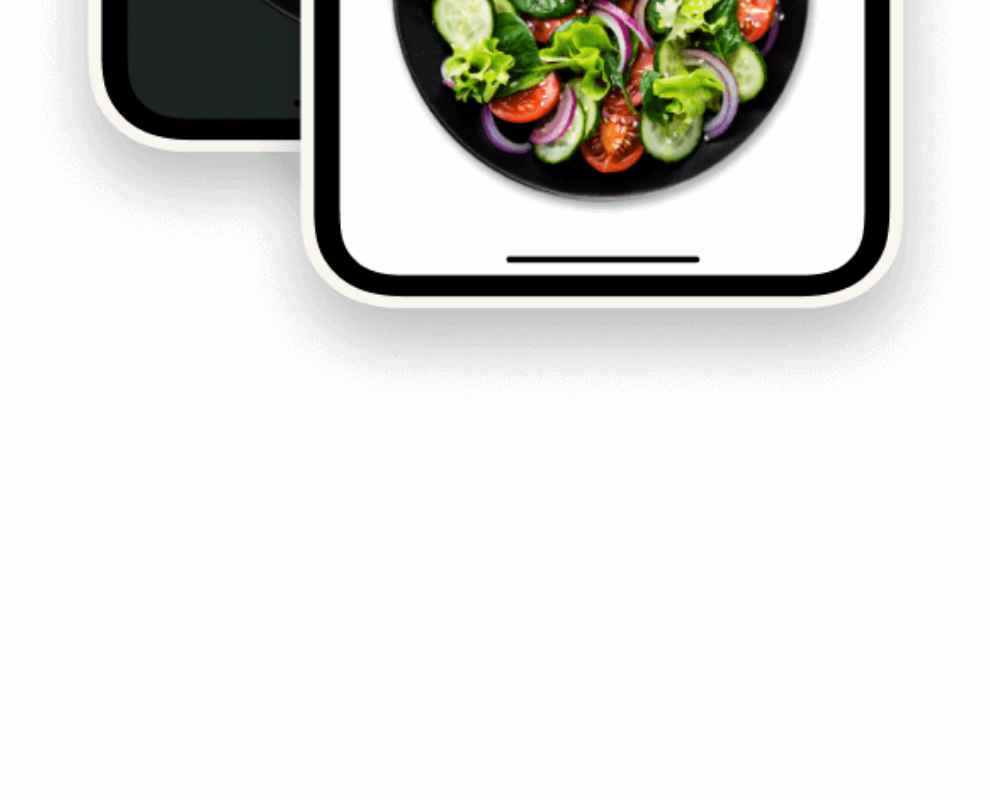
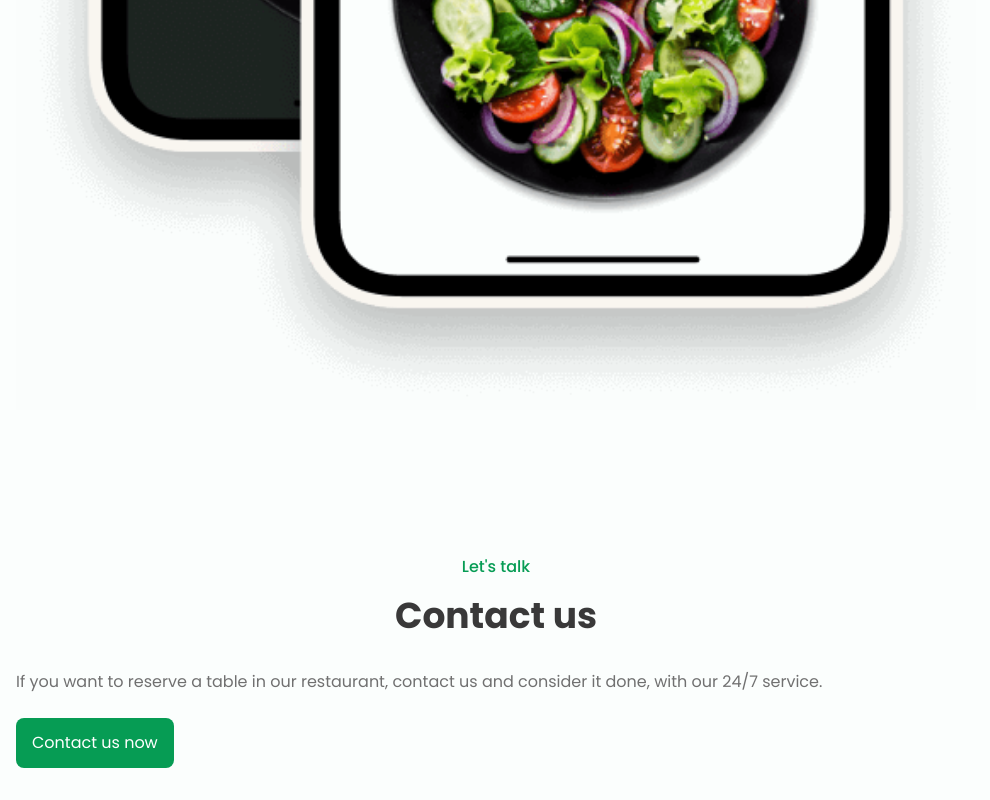
Before and after one commit to Ogenyi25/foodapp, a plain HTML site: page index.html in a window 1280 px wide. Shown: the part 4132-4932 px from the top of the page, without its empty margins (0-990 px from the left). Before the commit the page ends 4574 px from the top, so only its background shows below. Drawn offline with nearby package versions, Linux system fonts and the light colour scheme.

Commit message:
added contents to the contact section

```diff
--- a/index.html
+++ b/index.html
@@ -425,6 +425,25 @@
                 <img src="./images/movil-app.png" alt="" class="app_image">
             </div>
         </section>
+
+
+        <!--========== CONTACT SECTION ===========-->
+        <section class="contact section bd-container" id="contact">
+            <div class="contact_container bd-grid">
+                <div class="contact_data">
+                    <span class="section-subtitle">Let's talk</span>
+                    <h2 class="section-title">Contact us</h2>
+                    <p class="contact_description">If you want to reserve a table in our restaurant, contact us and
+                        consider it done, with our 24/7 service.
+                    </p>
+                </div>
+
+                <div class="contact_button">
+                    <a href="#" class="button">Contact us now</a>
+                </div>
+            </div>
+
+        </section>
     </main>
 
     <!--==========FOOTER AREA===========-->
```
